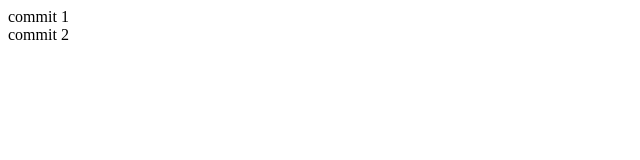
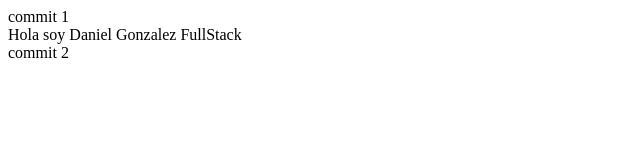
Before and after one commit to Dan2001afk/Example-GitHub, a plain HTML site: page index.html in a window 1280 px wide. Shown: the whole page, without its empty margins (0-640 px from the left). Drawn offline with Linux system fonts and the light colour scheme.

Commit message:
segundo commit

```diff
--- a/index.html
+++ b/index.html
@@ -6,7 +6,9 @@
     <title>Document</title>
 </head>
 <body>
-    <div>commit 1</div>
+    <div>commit 1
+        <div>Hola soy Daniel Gonzalez FullStack</div>
+    </div>
     <div>commit 2</div>
 </body>
 </html>
```
